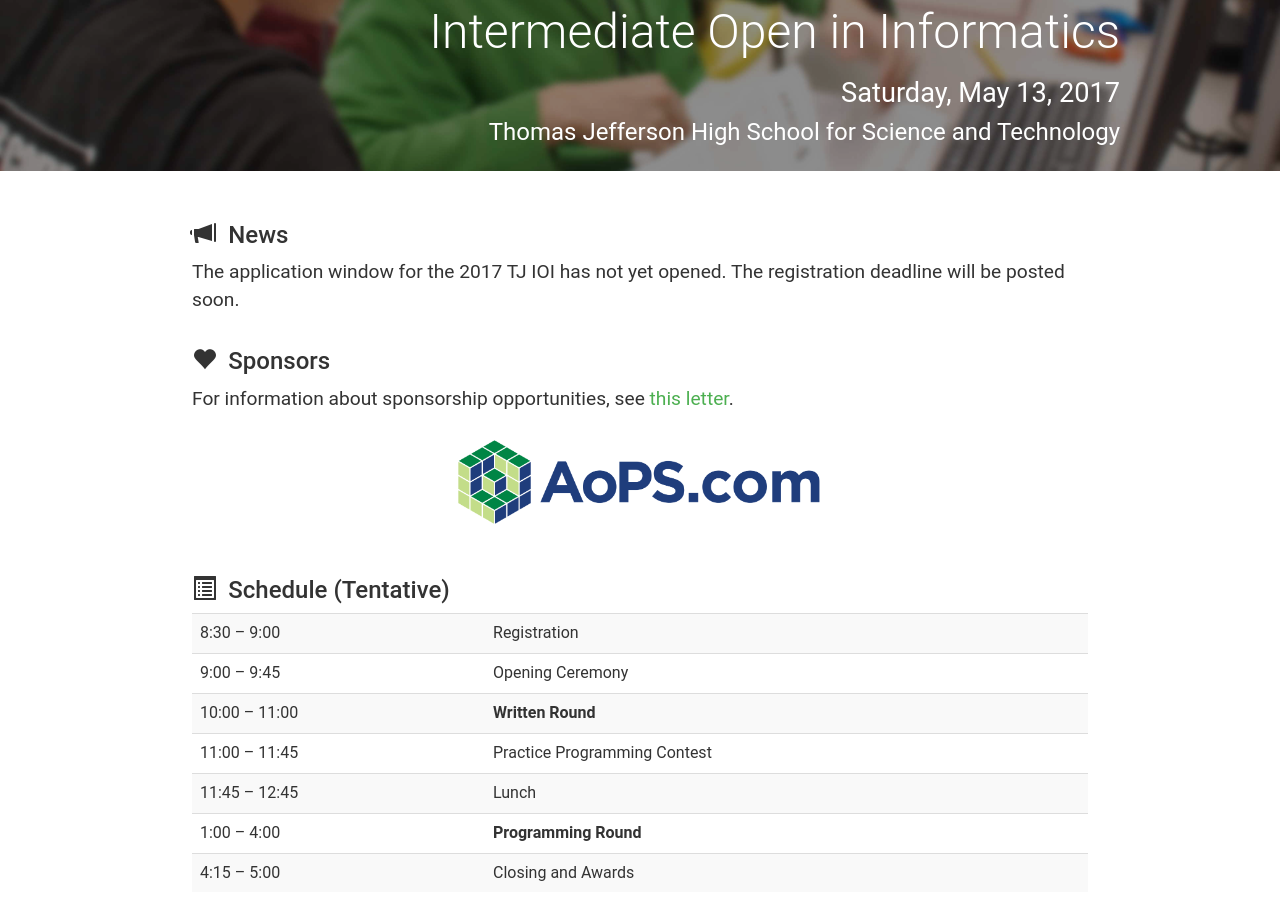
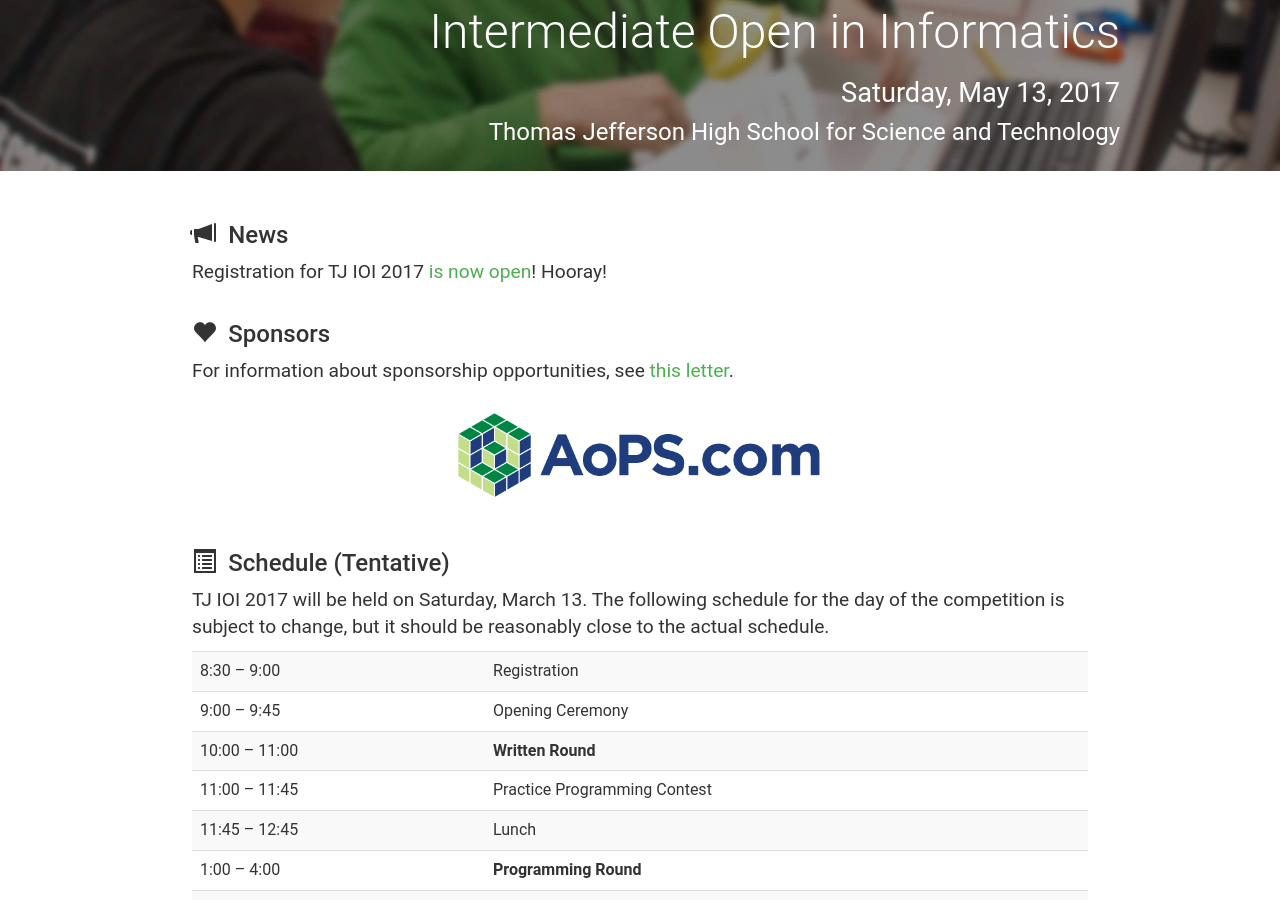
Before and after one commit to codeAligned/tjioi, a Jekyll site: the page built from index.html, in a window 1280 px wide and 900 px high, scrolled down 331 px. Built offline with Jekyll 4.4.1, drawn with Linux system fonts in a browser that asks for light colours; some of the changed text lies outside the part shown.

Commit message:
update homepage to reflect registration

```diff
--- a/index.html
+++ b/index.html
@@ -4,7 +4,9 @@ use_hero: true
 ---
 
 <h3><span class="glyphicon glyphicon-bullhorn" aria-hidden="true"></span>&ensp;News</h3>
-<p>The application window for the 2017 TJ IOI has not yet opened. The registration deadline will be posted soon.</p>
+<p>
+    Registration for TJ IOI 2017 <a href="{{ '/registration/' | relative_url }}">is now open</a>! Hooray!
+</p>
 
 <h3><span class="glyphicon glyphicon-heart" aria-hidden="true"></span>&ensp;Sponsors</h3>
 <p>For information about sponsorship opportunities, see <a href="{{ '/materials/2017/SponsorshipInformation.pdf' | relative_url }}">this letter</a>.</p>
@@ -16,6 +18,10 @@ use_hero: true
 
 
 <h3><span class="glyphicon glyphicon-list-alt" aria-hidden="true"></span>&ensp;Schedule (Tentative)</h3>
+<p>
+    TJ IOI 2017 will be held on Saturday, March 13. The following schedule for the day of the competition
+    is subject to change, but it should be reasonably close to the actual schedule.
+</p>
 <div class="schedule">
     <table class="table table-striped">
         <tbody>
@@ -52,16 +58,12 @@ use_hero: true
 </div>
 
 <h3><span class="glyphicon glyphicon-map-marker" aria-hidden="true"></span>&nbsp;Logistics</h3>
-<p>TJ IOI will be held at Thomas Jefferson High School for Science and Technology. We will make information about parking and rooms available as the day of the contest approaches.</p>
+<p>
+    TJ IOI will be held at Thomas Jefferson High School for Science and Technology.
+    We will send information about parking and rooms to team coaches as the day of the contest approaches.
+</p>
 
 <div class="map-container" style="position: relative;">
-<!-- this probably isn't necessary
-    <p style="white-space: pre-wrap; position: absolute; right: 10px; top: 10px; background-color: white; padding: 8px 16px; border: 1px solid black; border-radius: 10px">
-        <b>Address:</b><br>6560 Braddock Road<br>Alexandria, VA 22312
-    </p>
--->
-    <iframe width="600" height="450" frameborder="0" style="border:0"
-        src="https://www.google.com/maps/embed/v1/place?key=AIzaSyCC9bwwpexoXn0g5jlqqb_xFQfANJzNDHU
-            &q=TJHSST,+6560+Braddock+Road,+Alexandria,+VA+22312">
-    </iframe>
+    <iframe width="600" height="450" frameborder="0" style="border: 0"
+        src="https://www.google.com/maps/embed/v1/place?key=AIzaSyCC9bwwpexoXn0g5jlqqb_xFQfANJzNDHU&q=TJHSST,+6560+Braddock+Road,+Alexandria,+VA+22312"></iframe>
 </div>
```
